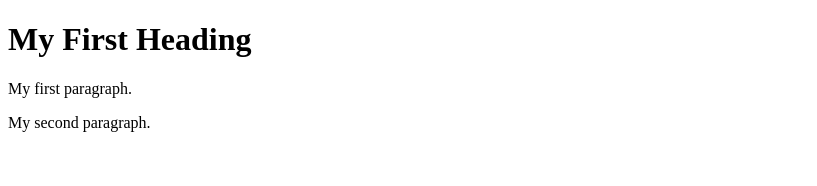
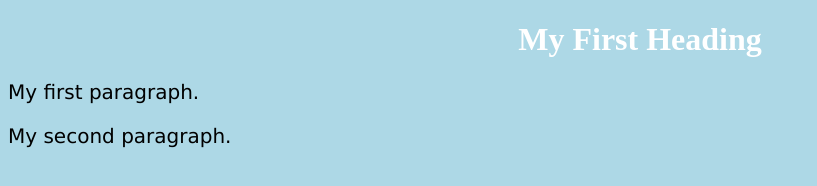
Before and after one commit to artyom72/first_project, a plain HTML site: page page1.html in a window 1280 px wide. Shown: the whole page, without its empty margins (0-817 px from the left). Drawn offline with Linux system fonts and the light colour scheme.

Commit message:
add css style

```diff
--- a/page1.html
+++ b/page1.html
@@ -2,6 +2,22 @@
 <html>
   <head>
     <title>Page Title</title>
+
+    <style>
+      body {
+        background-color: lightblue;
+      }
+
+      h1 {
+        color: white;
+        text-align: center;
+      }
+
+      p {
+        font-family: verdana;
+        font-size: 20px;
+      }
+    </style>
   </head>
   <body>
     <h1>My First Heading</h1>
```
Also changed, not shown: page2.html (+16 -0 lines).
